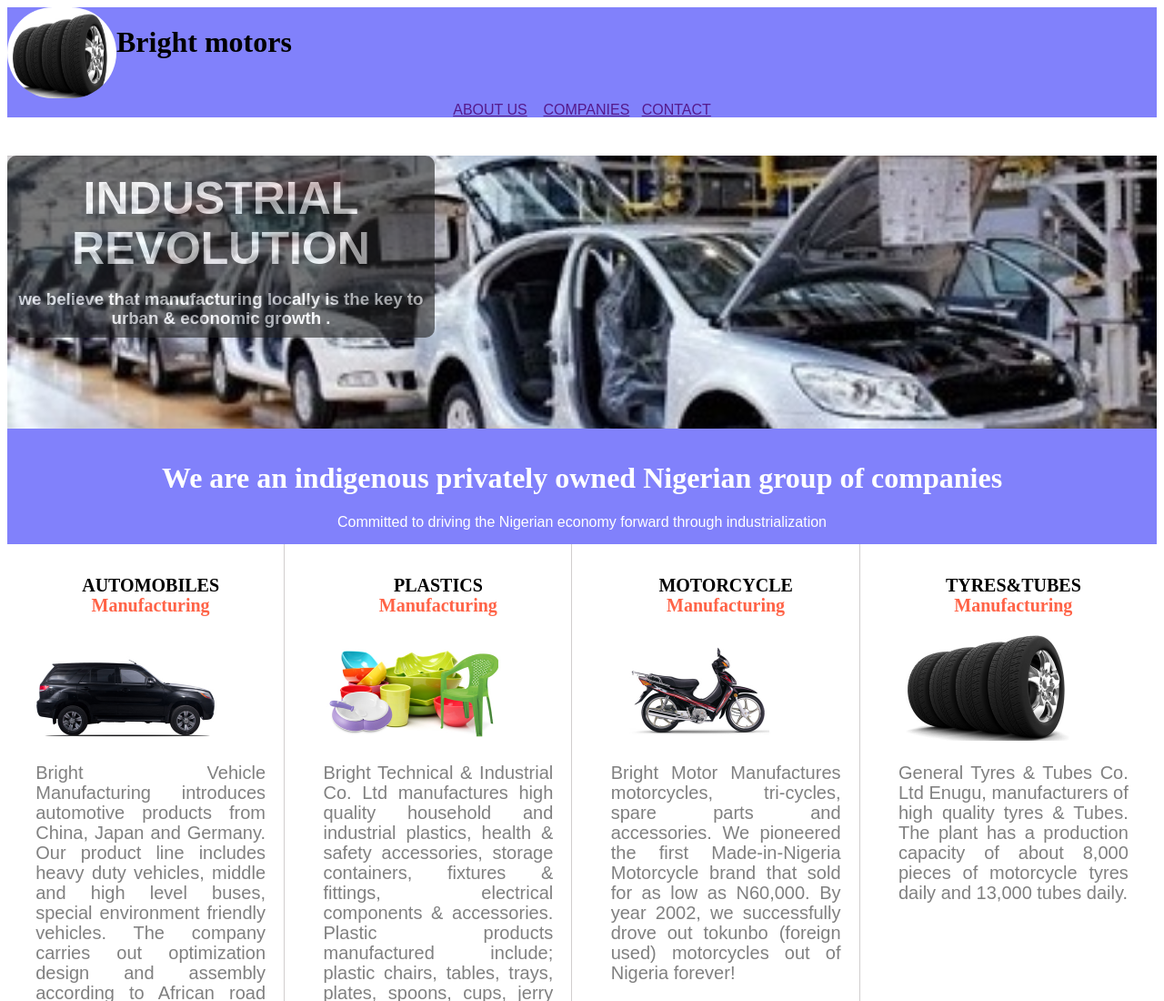
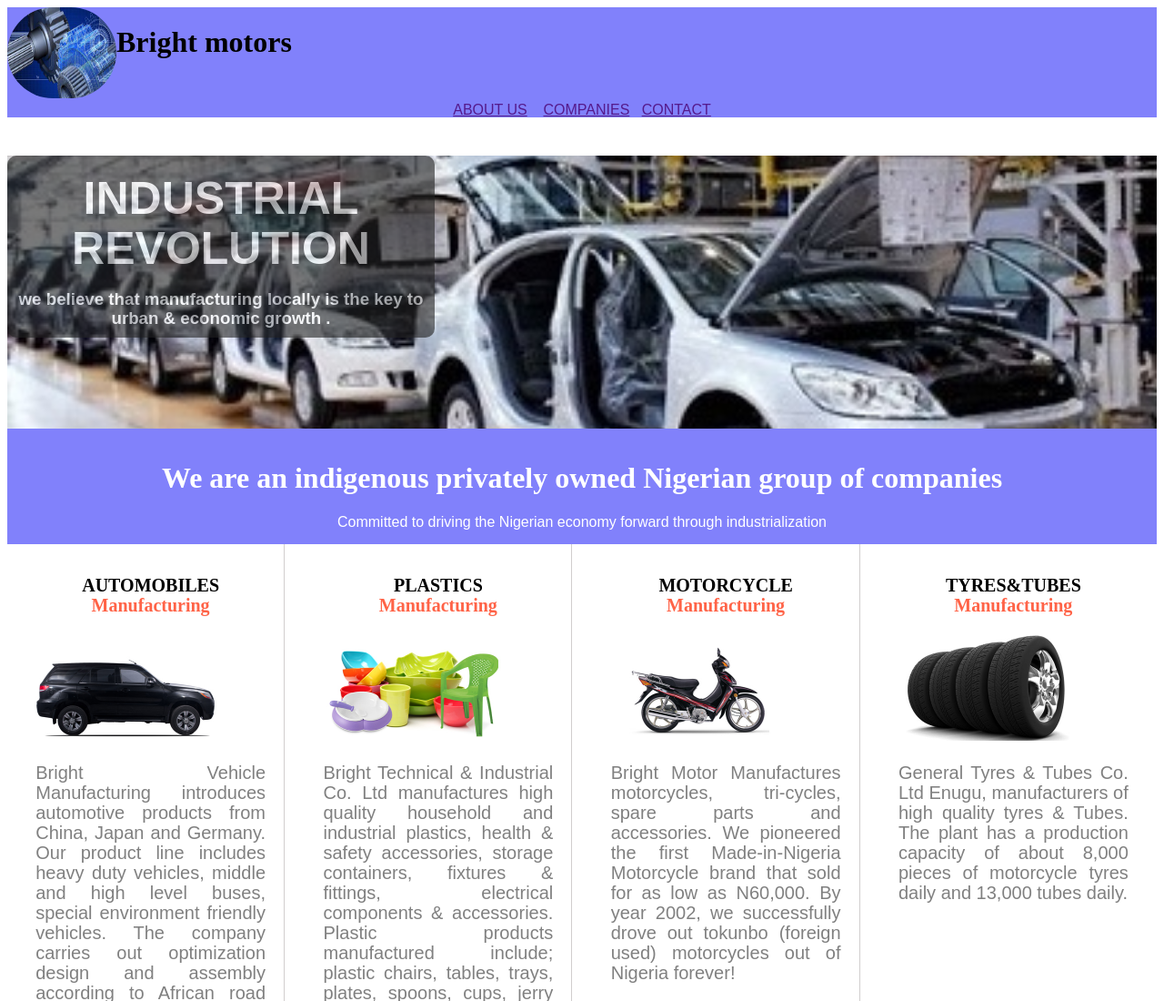
Before and after one commit to brightbrain20/spack, a plain HTML site: page index.html in a window 1280 px wide. Shown: the top 1100 px of the page at 91% size. Drawn offline with Linux system fonts and the light colour scheme.

Commit message:
Add files via upload

```diff
--- a/index.html
+++ b/index.html
@@ -11,7 +11,7 @@
 <body>
     <header class="logo">
         <div>
-            <img class="img" src="./tires.jpg" alt="">
+            <img class="img" src="./OIP.jfif" alt="">
         </div>
         <div><h1>Bright motors</h1></div>
     </header>
```
Also changed, not shown: OIP.jfif (added).
